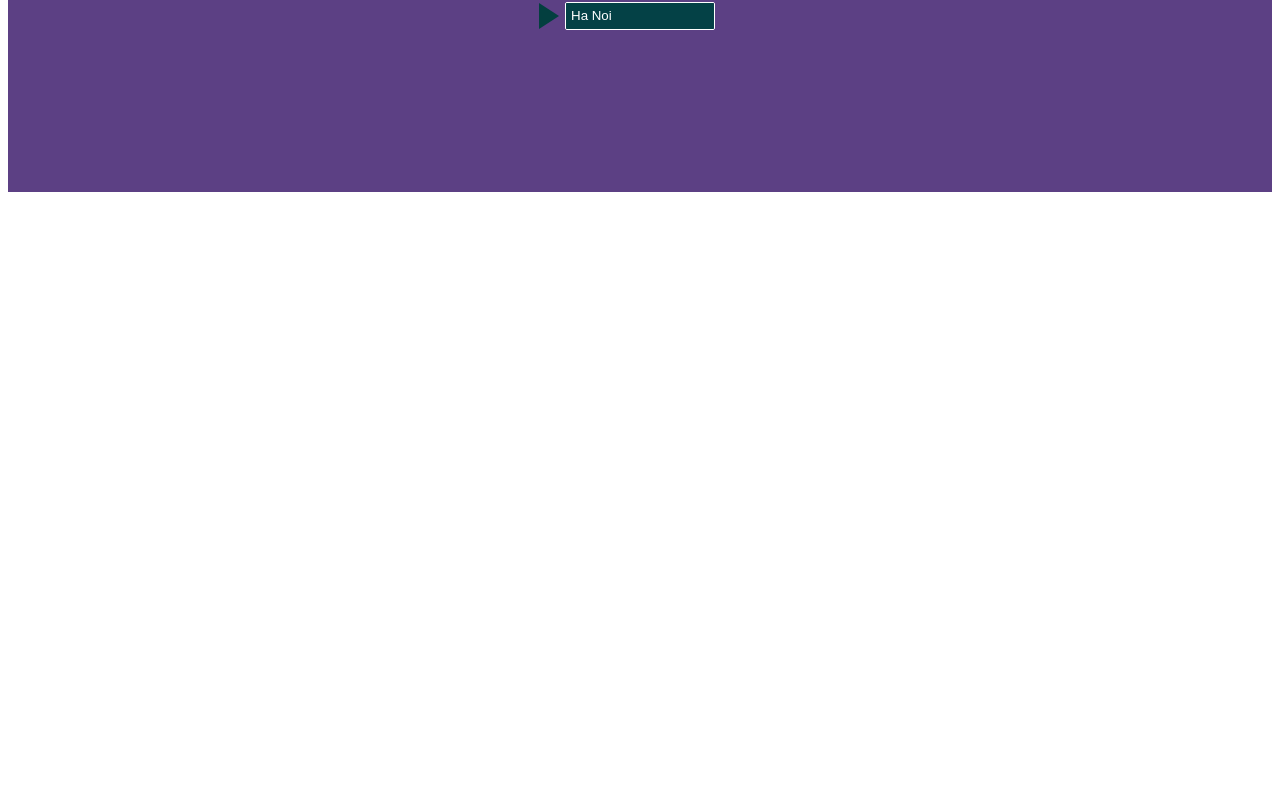
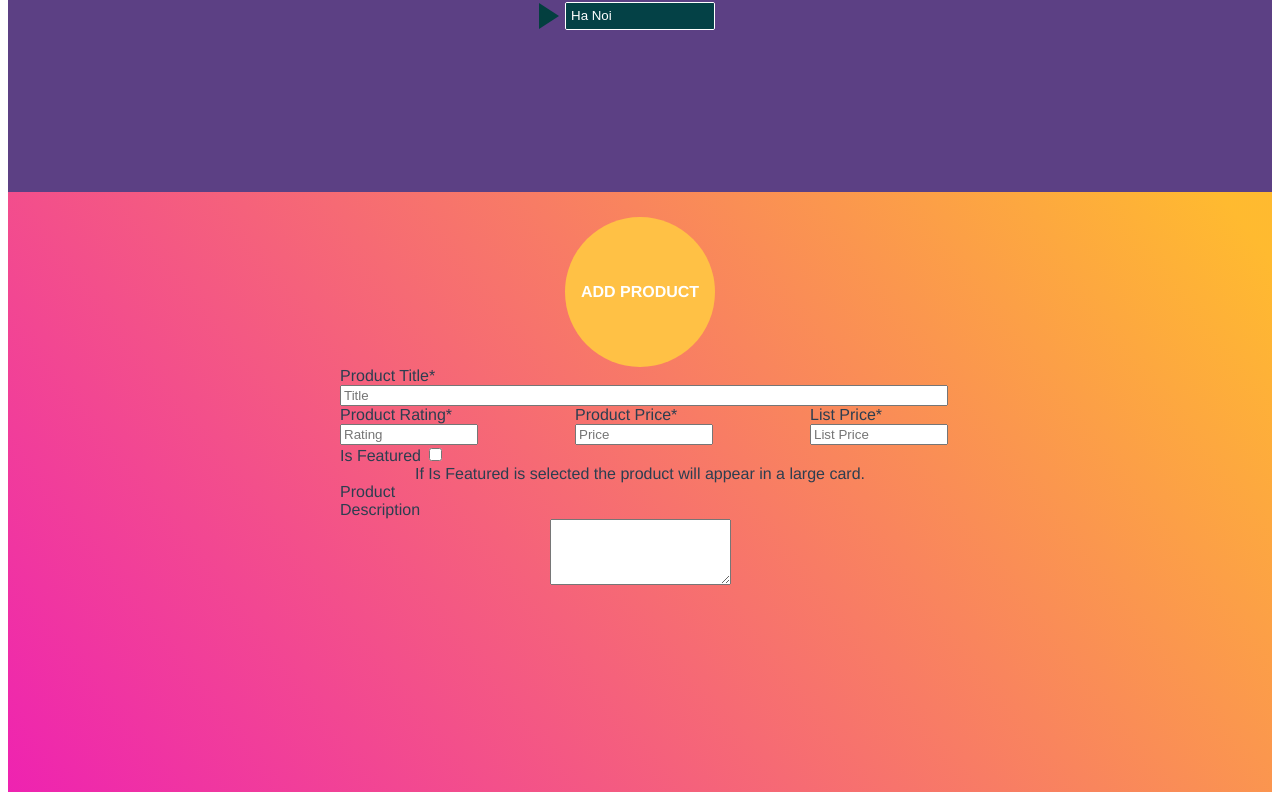
Before and after one commit to vncapit/learnvuejs, a Vue app: page / in a window 1280 px wide. Shown: the part 1750-2550 px from the top of the page. Before the commit the page ends 1950 px from the top, so only its background shows below. Built offline with nearby package versions, Linux system fonts and the light colour scheme.

Commit message:
Pop up form dev 1

```diff
--- a/src/App.vue
+++ b/src/App.vue
@@ -4,6 +4,7 @@
     <SideBar/>
     <TabMenu/>
     <WeatherApiVue/>
+    <PopupForm/>
   </div>
 </template>
 
@@ -12,6 +13,7 @@ import ToDo from './components/ToDo.vue'
 import SideBar from './components/SideBar.vue'
 import TabMenu from './components/TabMenu.vue'
 import WeatherApiVue from './components/WeatherApi.vue'
+import PopupForm from './components/PopupForm.vue'
 export default {
   name: 'App',
   components: {
@@ -19,6 +21,7 @@ export default {
     SideBar,
     TabMenu,
     WeatherApiVue,
+    PopupForm
 
   }
 }
--- /dev/null
+++ b/src/components/PopupForm.vue
@@ -0,0 +1,135 @@
+<template>
+    <div class="container">
+        <div class="add-product">
+            <div class="button" @click="clickHandle">
+                ADD PRODUCT
+            </div>
+            <div class="form">
+                <div class="title">
+                    <label class="desc">Product Title*</label>
+                    <input type="text" v-model="formData.title" placeholder="Title">
+                </div>
+                <div class="price">
+                    <div class="info">
+                        <label>Product Rating*</label>
+                        <input type="text" placeholder="Rating" v-model="formData.rating">
+                    </div>
+                    <div class="info">
+                        <label>Product Price*</label>
+                        <input type="text" placeholder="Price" v-model="formData.price">
+                    </div>
+                    <div class="info">
+                        <label>List Price*</label>
+                        <input type="text" placeholder="List Price" v-model="formData.listPrice">
+                    </div>
+                </div>
+                <div class="feature">
+                    <label>Is Featured
+                        <input type="checkbox">
+                    </label>
+                    <span>If Is Featured is selected the product will appear in a large card.</span>
+                </div>
+                <div class="desc">
+                    <label>Product Description</label>
+                    <textarea v-model="formData.desc" rows="4"></textarea>
+                </div>
+            </div>
+        </div>
+
+    </div>
+</template>
+
+<script>
+export default {
+    name: 'PopupForm',
+    data() {
+        return {
+            isOpen: false,
+            formData: {
+                title: '',
+                rating: null,
+                price: null,
+                listPrice: null,
+                isFeatured: false,
+                desc: ''
+            }
+        }
+    },
+    methods: {
+        clickHandle() {
+            this.isOpen = !this.isOpen
+        }
+    },
+}
+</script>
+
+<style lang="scss" scoped>
+.container {
+    background-image: linear-gradient(-128deg, rgba(255, 181, 32, 0.93) 3%, rgba(239, 39, 153, 0.93) 88%, rgba(237, 18, 171, 0.93) 100%);
+    width: 100%;
+    height: 600px;
+    display: flex;
+    flex-direction: column;
+    justify-content: center;
+}
+
+.add-product {
+    display: flex;
+    flex-direction: column;
+    justify-content: center;
+    align-items: center;
+}
+
+.button {
+    width: 150px;
+    height: 150px;
+    text-align: center;
+    line-height: 150px;
+    border-radius: 50%;
+    background-color: rgb(255, 193, 69);
+    font-size: 16px;
+    font-weight: 600;
+    color: #fff;
+    cursor: pointer;
+    user-select: none;
+
+}
+
+label {
+    display: block;
+    text-align: left;
+    max-width: 120px;
+}
+
+input[type=text] {
+    display: block;
+    text-align: left;
+    width: 100%;
+}
+// input{
+//     width: 100%;
+// }
+
+.form {
+    display: flex;
+    flex-direction: column;
+    width: 600px;
+    height: 400px;
+
+    .title {
+        display: flex;
+        flex-direction: column;
+    }
+
+    .price {
+        display: flex;
+        flex-direction: row;
+        justify-content: space-between;
+
+        .info {
+            display: inline-block;
+            width: 130px;
+        }
+    }
+}
+</style>
```
